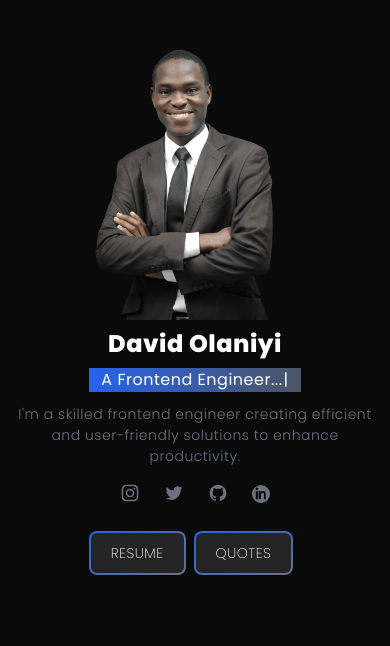
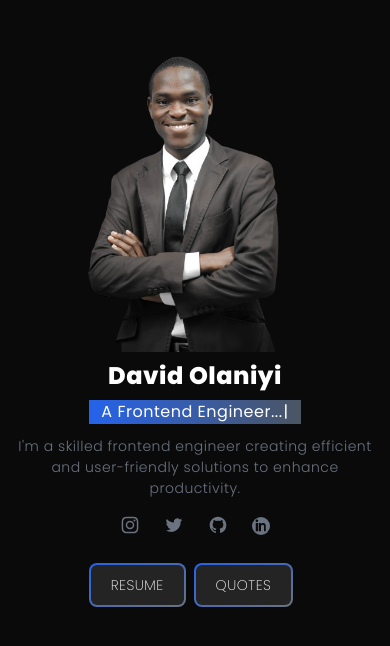
Before and after one commit to Dhavisco/MyPortfolio, a React (Vite) app: page / in a window 390 px wide. Shown: the top 646 px of the page. Built offline with nearby package versions, Linux system fonts and the light colour scheme.

Commit message:
resized image

```diff
--- a/src/component/HomePage.jsx
+++ b/src/component/HomePage.jsx
@@ -12,7 +12,7 @@ const HomePage = () => {
       <img
         src={img}
         alt="David Olaniyi"
-        className="mx-auto w-[14rem] h-[18rem] object-cover border-gray-500 sm:w-48 sm:h-48 "
+        className="mx-auto w-[15rem] h-[20rem] object-cover border-gray-500 sm:w-48 sm:h-48 "
       />
       <h1 className="text-2xl text-center mt-2 font-[Poppins] text-white font-extrabold">
         David Olaniyi
```
